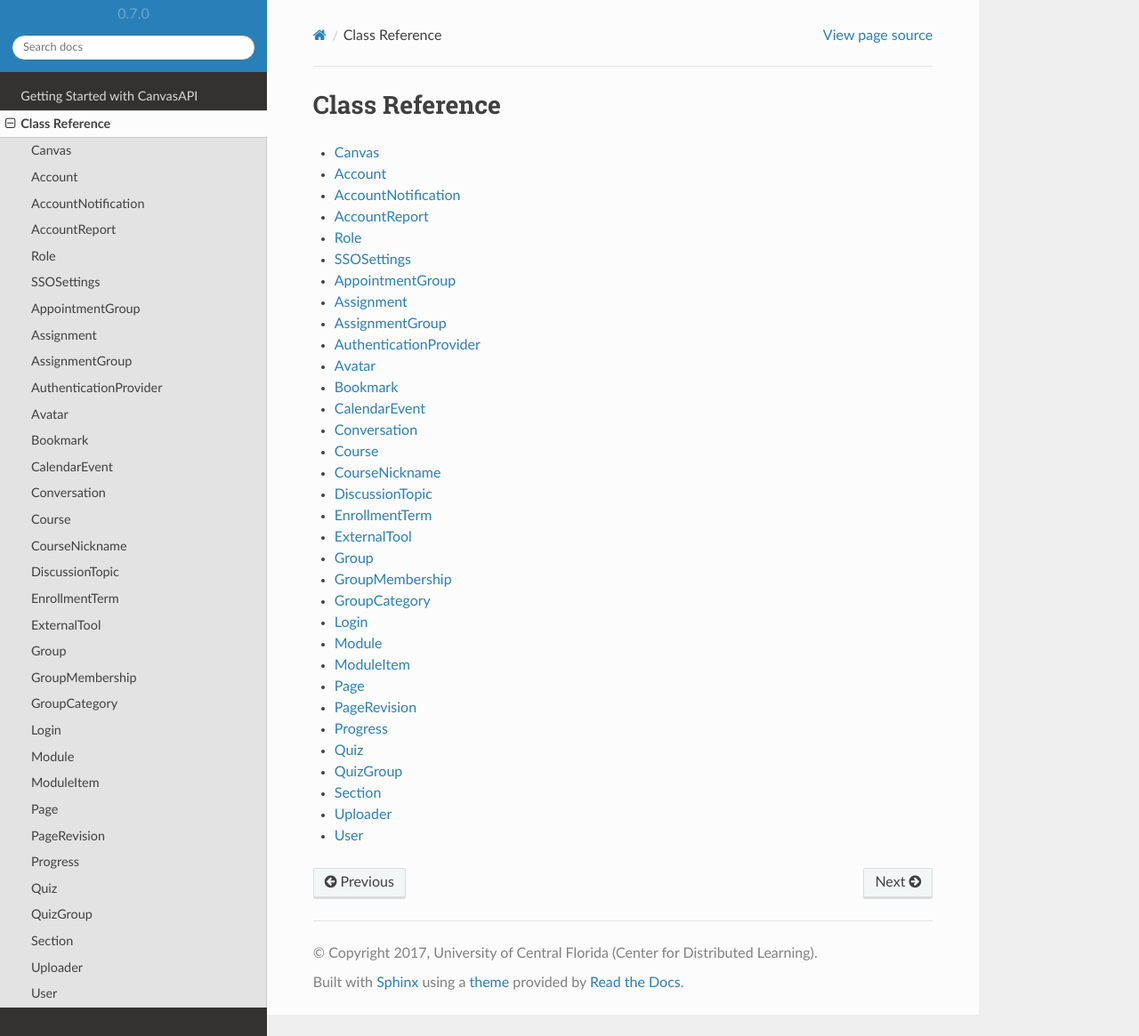
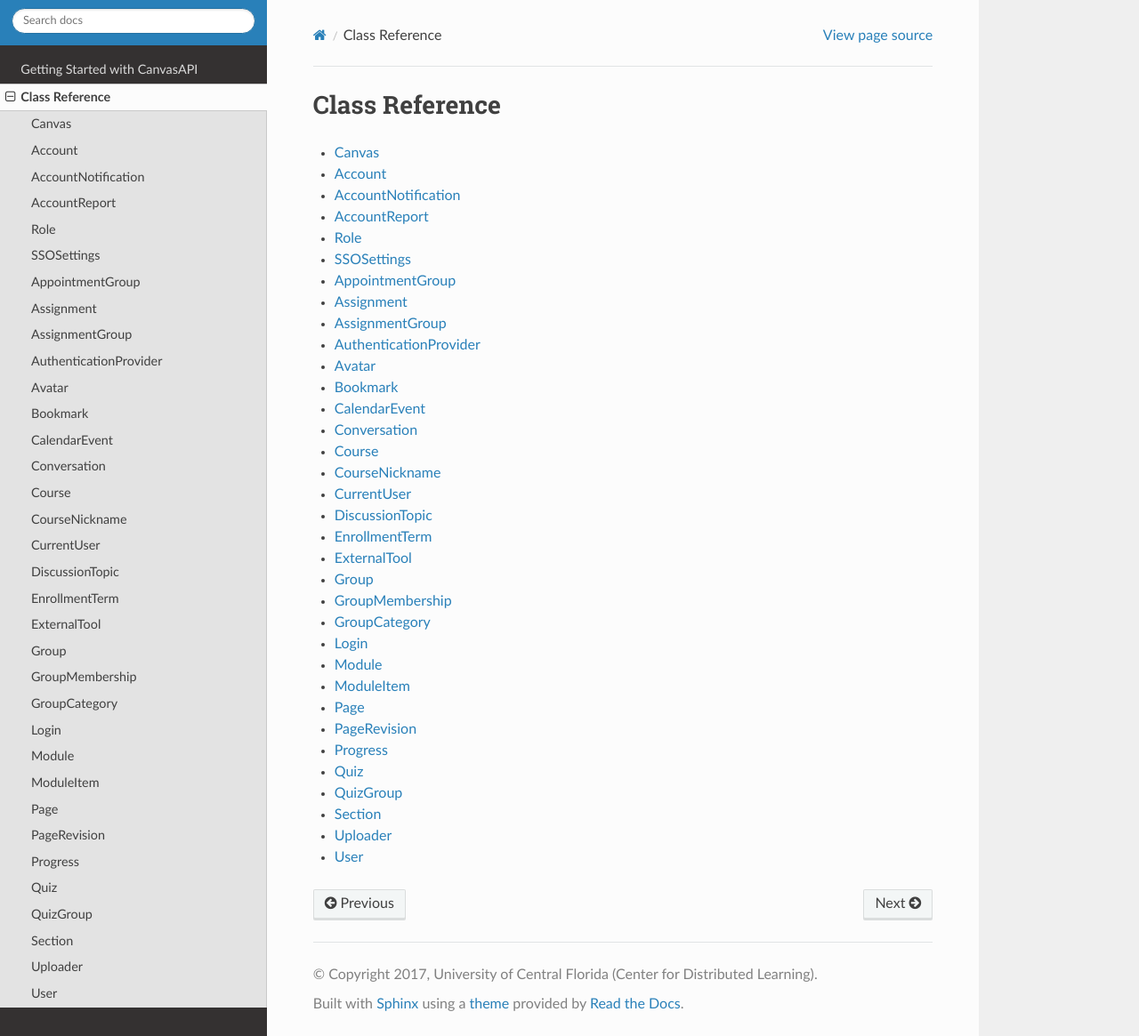
Before and after one commit to ucfopen/canvasapi, a Sphinx documentation site: the page built from docs/class-reference.rst, in a window 1280 px wide and 1165 px high. Shown: the whole window at 89% size. Built offline with Sphinx 7.4.7 and the Read the Docs theme 2.0.0, drawn with Linux system fonts in a browser that asks for light colours.

Commit message:
docs updated

```diff
--- a/docs/class-reference.rst
+++ b/docs/class-reference.rst
@@ -13,6 +13,7 @@ Class Reference
     calendar-event-ref
     conversation-ref
     course-ref
+    current-user-ref
     discussion-topic-ref
     enrollment-term-ref
     external-tool-ref
--- /dev/null
+++ b/docs/current-user-ref.rst
@@ -0,0 +1,6 @@
+===========
+CurrentUser
+===========
+
+.. autoclass:: canvasapi.current_user.CurrentUser
+    :members:
```
